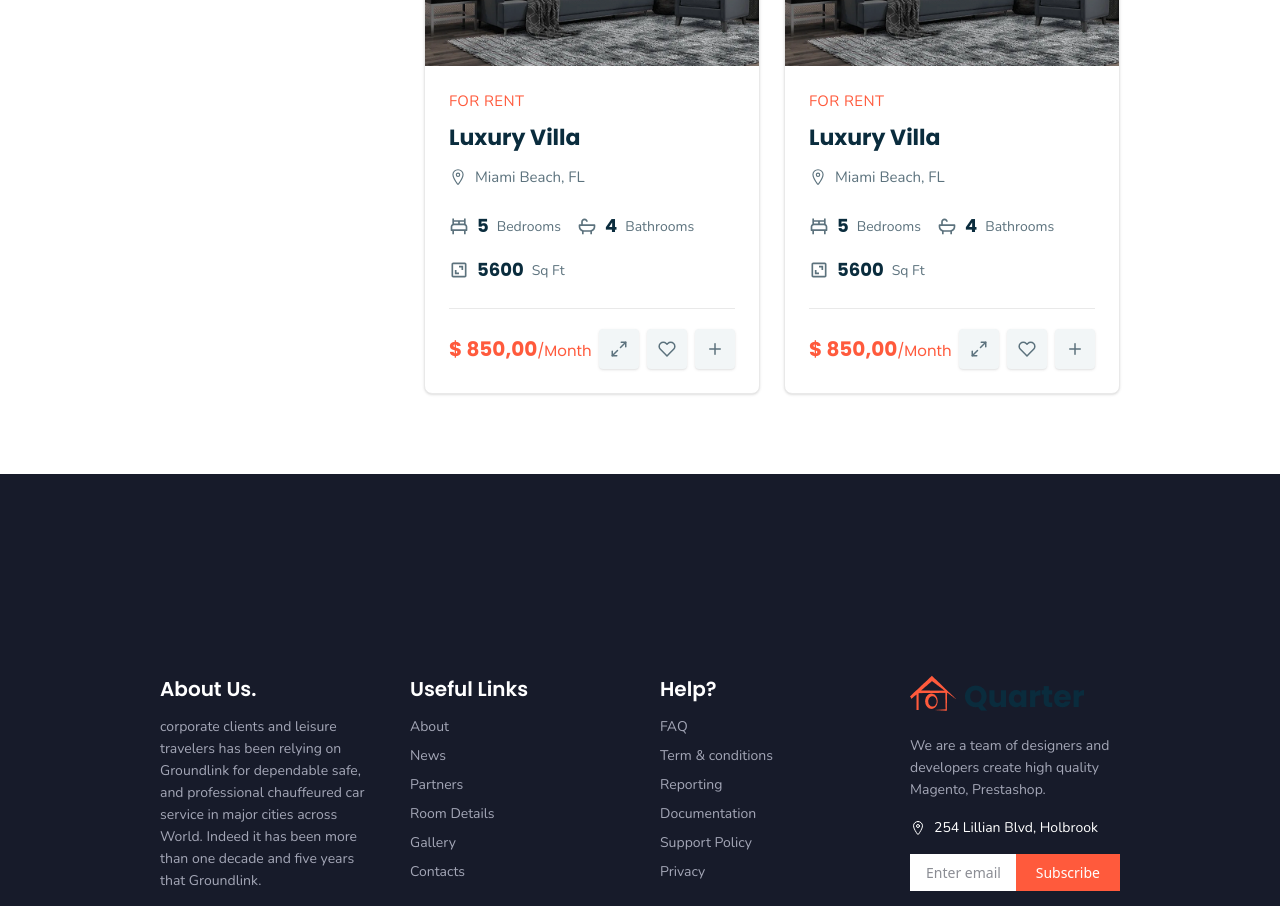
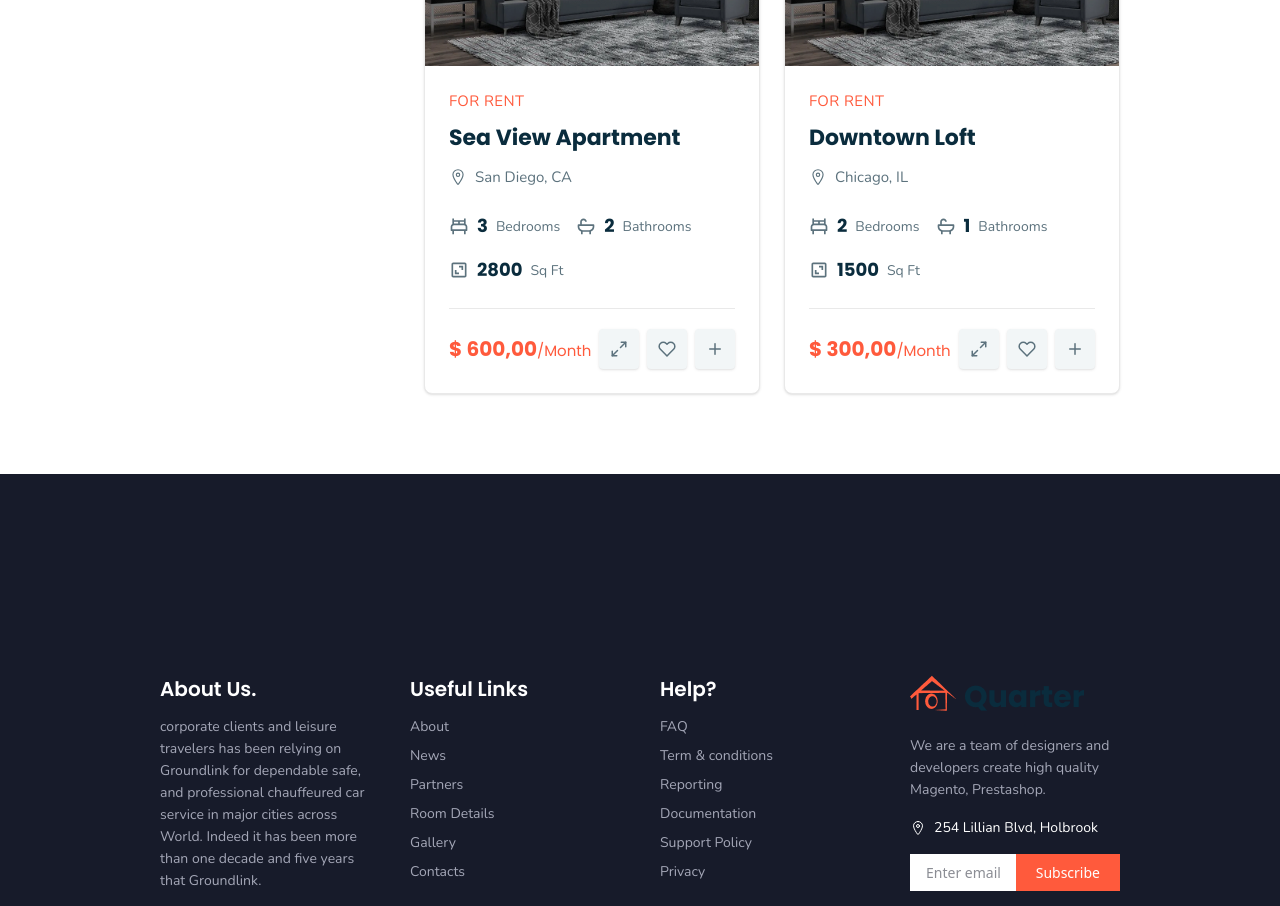
Before and after one commit to khaled6013/Quarter-next-js, a Next.js app: page /properties in a window 1280 px wide. Shown: the part 2020-2926 px from the top of the page. Built offline with nearby package versions, Linux system fonts and the light colour scheme.

Commit message:
per page done

```diff
--- a/app/components/ApartmentList.jsx
+++ b/app/components/ApartmentList.jsx
@@ -9,6 +9,7 @@ import PropertyList from './PropertyList';
 const ApartmentList = () => {
     const [activeView, setActiveView] = useState('grid');
     const [showFilter, setShowFilter] = useState(false);
+    const [itemsPerPage, setItemsPerPage] = useState(6);
 
     const handleList = () => {
         setActiveView('list');
@@ -16,6 +17,9 @@ const ApartmentList = () => {
 
     const handleSquare = () => {
         setActiveView('grid');
+    }
+    const handleItemsChange = (e) => {
+        setItemsPerPage(parseInt(e.target.value));
     }
 
     return (
@@ -36,32 +40,26 @@ const ApartmentList = () => {
                              <div className="flex items-center gap-2">
                                 <button
                                     onClick={handleSquare}
-                                    className={`p-2 rounded border transition-all shadow-sm ${activeView === 'grid'
-                                            ? 'bg-[#FF5A3C] border-[#FF5A3C] text-white'
-                                            : 'bg-white border-[#E2E8F0] text-[#8B93BB]'
-                                        }`}
+                                    className={`p-2 rounded border transition-all shadow-sm ${activeView === 'grid' ? 'bg-[#FF5A3C] border-[#FF5A3C] text-white' : 'bg-white border-[#E2E8F0] text-[#8B93BB]' }`}
                                 >
                                     <PiSquaresFourDuotone className="text-xl" />
                                 </button>
                                 <button
                                     onClick={handleList}
-                                    className={`p-2 rounded border transition-all shadow-sm ${activeView === 'list'
-                                            ? 'bg-[#FF5A3C] border-[#FF5A3C] text-white'
-                                            : 'bg-white border-[#E2E8F0] text-[#8B93BB]'
-                                        }`}
+                                    className={`p-2 rounded border transition-all shadow-sm ${activeView === 'list' ? 'bg-[#FF5A3C] border-[#FF5A3C] text-white' : 'bg-white border-[#E2E8F0] text-[#8B93BB]' }`}
                                 >
                                     <FaList className="text-xl" />
                                 </button>
                             </div>
                         </div>
-
                         <div className="hidden lg:flex flex-wrap items-center lg:justify-end gap-4 lg:gap-x-4">
                             <div className="flex items-center gap-3">
                                 <span className="text-[#0F172A] font-normal text-[14px] lg:text-[16px] font-poppins whitespace-nowrap">Per Page:</span>
                                 <div className="relative">
                                     <select
                                         className="appearance-none border border-[#8B93BB] rounded bg-transparent px-3 py-2 pr-8 text-slate-500 text-sm lg:text-base focus:outline-none focus:border-blue-500 cursor-pointer"
-                                        defaultValue="6"
+                                        value={itemsPerPage}
+                                        onChange={handleItemsChange}
                                     >
                                         <option value="6">6</option>
                                         <option value="10">10</option>
@@ -71,13 +69,11 @@ const ApartmentList = () => {
                                     </div>
                                 </div>
                             </div>
+
                             <div className="flex items-center gap-3">
                                 <span className="text-[#0F172A] font-normal text-[14px] lg:text-[16px] font-poppins whitespace-nowrap">Sort By:</span>
                                 <div className="relative">
-                                    <select
-                                        className="appearance-none border border-[#8B93BB] rounded bg-transparent px-3 py-2 pr-8 text-slate-500 text-sm lg:text-base min-w-[120px] lg:min-w-[140px] focus:outline-none focus:border-blue-500 cursor-pointer"
-                                        defaultValue="best-match"
-                                    >
+                                    <select className="appearance-none border border-[#8B93BB] rounded bg-transparent px-3 py-2 pr-8 text-slate-500 text-sm lg:text-base min-w-[120px] lg:min-w-[140px] focus:outline-none focus:border-blue-500 cursor-pointer" defaultValue="best-match">
                                         <option value="best-match">Best Match</option>
                                         <option value="price-low">Price: Low to High</option>
                                         <option value="price-high">Price: High to Low</option>
@@ -87,22 +83,17 @@ const ApartmentList = () => {
                                     </div>
                                 </div>
                             </div>
+
                             <div className="flex items-center gap-2 ml-0 lg:ml-2">
                                 <button
                                     onClick={handleSquare}
-                                    className={`p-2 rounded border transition-all shadow-sm ${activeView === 'grid'
-                                            ? 'bg-[#FF5A3C] border-[#FF5A3C] text-white'
-                                            : 'bg-white border-[#E2E8F0] text-[#8B93BB] hover:border-[#8B93BB]'
-                                        }`}
+                                    className={`p-2 rounded border transition-all shadow-sm ${activeView === 'grid' ? 'bg-[#FF5A3C] border-[#FF5A3C] text-white' : 'bg-white border-[#E2E8F0] text-[#8B93BB] hover:border-[#8B93BB]' }`}
                                 >
                                     <PiSquaresFourDuotone className="text-xl" />
                                 </button>
                                 <button
                                     onClick={handleList}
-                                    className={`p-2 rounded border transition-all shadow-sm ${activeView === 'list'
-                                            ? 'bg-[#FF5A3C] border-[#FF5A3C] text-white'
-                                            : 'bg-white border-[#E2E8F0] text-[#8B93BB] hover:border-[#8B93BB]'
-                                        }`}
+                                    className={`p-2 rounded border transition-all shadow-sm ${activeView === 'list' ? 'bg-[#FF5A3C] border-[#FF5A3C] text-white' : 'bg-white border-[#E2E8F0] text-[#8B93BB] hover:border-[#8B93BB]' }`}
                                 >
                                     <FaList className="text-xl" />
                                 </button>
@@ -112,28 +103,19 @@ const ApartmentList = () => {
 
                     <div className="lg:mt-10 mt-5">
                         <div className="lg:flex justify-between gap-8">
-                            <div className={`
-                                fixed inset-0 z-50 bg-white p-6 overflow-y-auto transition-transform duration-300 transform lg:static lg:z-auto lg:p-0 lg:bg-transparent lg:w-3/12 lg:transform-none lg:block
-                                ${showFilter ? 'translate-x-0' : '-translate-x-full lg:translate-x-0'}
-                            `}>
+                            <div className={`fixed inset-0 z-50 bg-white p-6 overflow-y-auto transition-transform duration-300 transform lg:static lg:z-auto lg:p-0 lg:bg-transparent lg:w-3/12 lg:transform-none lg:block ${showFilter ? 'translate-x-0' : '-translate-x-full lg:translate-x-0'}`}>
                                 <div className="flex justify-between items-center mb-6 lg:hidden">
                                     <h3 className="font-bold text-[#0A2C3D] text-[20px] font-poppins">Filters</h3>
                                     <button onClick={() => setShowFilter(false)} className="text-[#FF5A3C] text-2xl">
                                         <AiOutlineClose />
                                     </button>
                                 </div>
-
                                 <PropertyType />
                             </div>
-                            {showFilter && (
-                                <div
-                                    className="fixed inset-0 bg-black bg-opacity-50 z-40 lg:hidden"
-                                    onClick={() => setShowFilter(false)}
-                                ></div>
-                            )}
+                            {showFilter && <div className="fixed inset-0 bg-black bg-opacity-50 z-40 lg:hidden" onClick={() => setShowFilter(false)}></div>}
 
                             <div className="lg:w-9/12 w-full">
-                                <PropertyList activeView={activeView} />
+                                <PropertyList activeView={activeView} itemsPerPage={itemsPerPage} />
                             </div>
                         </div>
                     </div>
--- a/app/components/PropertyList.jsx
+++ b/app/components/PropertyList.jsx
@@ -3,7 +3,7 @@ import { FiMaximize2, FiHeart, FiPlus } from 'react-icons/fi';
 import { IoLocationOutline, IoSearch } from "react-icons/io5";
 import { BiBed, BiBath, BiArea } from "react-icons/bi";
 
-const PropertyList = ({ activeView }) => {
+const PropertyList = ({ activeView, itemsPerPage }) => {
     const properties = [
         {
             id: 1,
@@ -57,25 +57,73 @@ const PropertyList = ({ activeView }) => {
             id: 5,
             image: "/image/sl3.png",
             type: "For Rent",
-            title: "Luxury Villa",
-            address: "Miami Beach, FL",
-            beds: 5,
-            baths: 4,
-            sqft: 5600,
-            price: "850,00",
+            title: "Sea View Apartment",
+            address: "San Diego, CA",
+            beds: 3,
+            baths: 2,
+            sqft: 2800,
+            price: "600,00",
             agent: "Agent Pakulla",
         },
         {
             id: 6,
             image: "/image/sl3.png",
             type: "For Rent",
-            title: "Luxury Villa",
-            address: "Miami Beach, FL",
+            title: "Downtown Loft",
+            address: "Chicago, IL",
+            beds: 2,
+            baths: 1,
+            sqft: 1500,
+            price: "300,00",
+            agent: "Agent Pakulla",
+        },
+        {
+            id: 7,
+            image: "/image/sl1.png",
+            type: "For Sale",
+            title: "Cozy Family Home",
+            address: "Austin, TX",
+            beds: 3,
+            baths: 2,
+            sqft: 2200,
+            price: "450,000",
+            agent: "John Doe",
+        },
+        {
+            id: 8,
+            image: "/image/sl2.png",
+            type: "For Rent",
+            title: "Modern Duplex",
+            address: "Seattle, WA",
+            beds: 4,
+            baths: 3,
+            sqft: 3200,
+            price: "2,500",
+            agent: "Jane Smith",
+        },
+        {
+            id: 9,
+            image: "/image/sl3.png",
+            type: "For Sale",
+            title: "Garden Villa",
+            address: "Orlando, FL",
             beds: 5,
             baths: 4,
-            sqft: 5600,
-            price: "850,00",
-            agent: "Agent Pakulla",
+            sqft: 4000,
+            price: "750,000",
+            agent: "Mike Ross",
+        },
+        {
+            id: 10,
+            image: "/image/sl1.png",
+            type: "For Rent",
+            title: "Penthouse Suite",
+            address: "New York, NY",
+            beds: 3,
+            baths: 3,
+            sqft: 3500,
+            price: "5,000",
+            agent: "Rachel Green",
         }
     ];
 
@@ -87,7 +135,7 @@ const PropertyList = ({ activeView }) => {
             </div>
 
             <div className={`lg:mt-6 mt-3 ${activeView === 'grid' ? 'grid grid-cols-1 md:grid-cols-2 gap-6' : 'flex flex-col gap-6'}`}>
-                {properties.map((item) => (
+                {properties.slice(0, itemsPerPage).map((item) => (
                     <div key={item.id} className={`group bg-white rounded-lg border border-[#E9E9E9] shadow-sm hover:shadow-xl transition-all duration-300 overflow-hidden ${activeView === 'list' ? 'flex flex-col lg:flex-row' : ''}`}>
 
                         <div className={`relative overflow-hidden ${activeView === 'list' ? 'lg:w-[40%] h-60 lg:h-auto' : 'h-60'}`}>
@@ -97,6 +145,7 @@ const PropertyList = ({ activeView }) => {
                                 className="w-full h-full object-cover transition-transform duration-500 group-hover:scale-110"
                             />
                         </div>
+
                         <div className={`p-6 ${activeView === 'list' ? 'lg:w-[60%] flex flex-col justify-center' : ''}`}>
                             <div className="flex justify-between items-start">
                                 <div>
```
